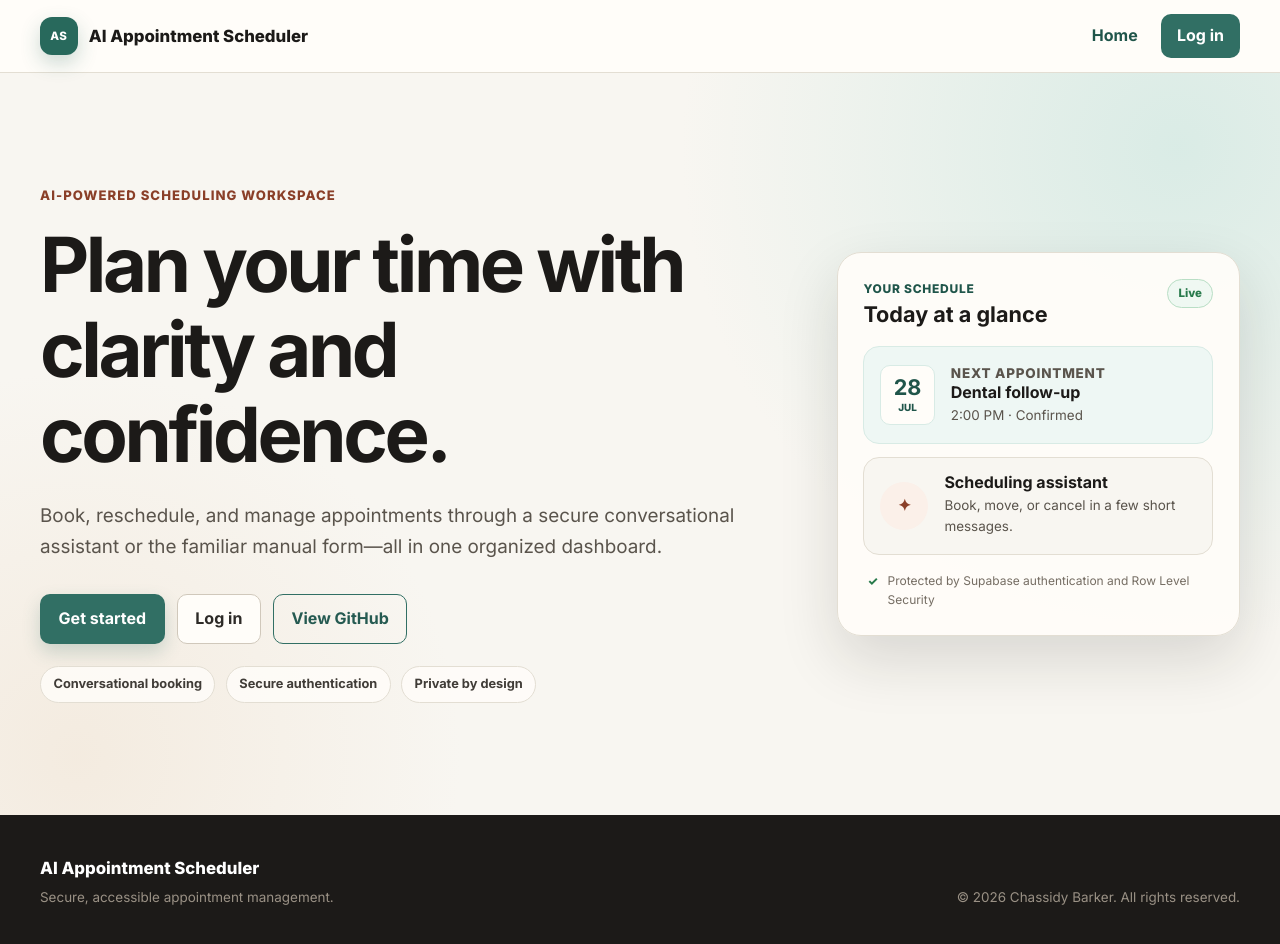
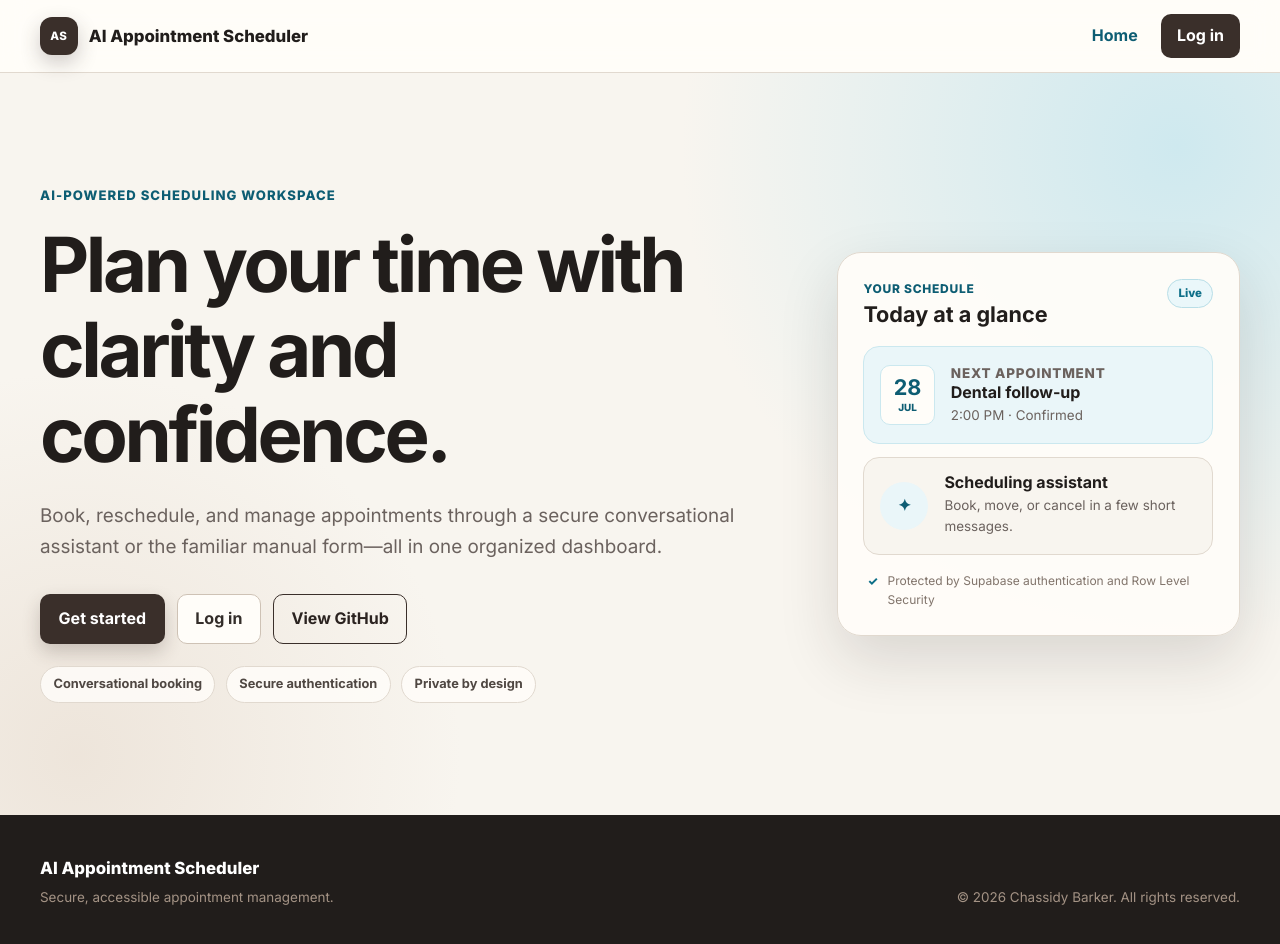
Before and after one commit to chassbarker/ai-appointment-scheduler, a plain HTML site: page index.html in a window 1280 px wide. Drawn offline with Linux system fonts and the light colour scheme.

Commit message:
Adopt Espresso and Sky palette

```diff
--- a/css/style.css
+++ b/css/style.css
@@ -1,28 +1,24 @@
 :root {
     color-scheme: only light;
-    --primary-50: #eef7f4;
-    --primary-100: #d8ebe5;
-    --primary-500: #347d6f;
-    --primary-600: #28695c;
-    --primary-700: #1f554a;
-    --accent-50: #fbf0e9;
-    --accent-100: #f2d5c5;
-    --accent-600: #a24f32;
-    --accent-700: #8a3f28;
-    --button-primary: #316f64;
-    --button-primary-hover: #255a51;
-    --slate-50: #f8f6f1;
-    --slate-100: #f1eee7;
-    --slate-200: #e3ded3;
-    --slate-300: #d0c8bb;
-    --slate-400: #9a9185;
-    --slate-500: #756d63;
-    --slate-600: #5a544c;
-    --slate-700: #403c37;
-    --slate-800: #2d2a27;
-    --slate-900: #1c1a18;
+    --primary-50: #eaf6f9;
+    --primary-100: #cbe8ef;
+    --primary-500: #168aad;
+    --primary-600: #11738f;
+    --primary-700: #0d5d73;
+    --button-primary: #3a2f2a;
+    --button-primary-hover: #2b2320;
+    --slate-50: #f8f5ef;
+    --slate-100: #f1ece5;
+    --slate-200: #e1d9cf;
+    --slate-300: #cec2b5;
+    --slate-400: #a49385;
+    --slate-500: #81746b;
+    --slate-600: #6b625e;
+    --slate-700: #4f4742;
+    --slate-800: #332d2a;
+    --slate-900: #211d1b;
     --surface: #fffdf9;
-    --success: #287a4b;
+    --success: #0d6f88;
     --danger: #b91c1c;
     --danger-soft: #fef2f2;
     --radius-sm: .375rem;
@@ -30,9 +26,9 @@
     --radius-lg: 1rem;
     --radius-xl: 1.5rem;
     --radius-full: 9999px;
-    --shadow-sm: 0 1px 2px rgb(28 26 24 / .08);
-    --shadow-md: 0 12px 30px rgb(28 26 24 / .1);
-    --shadow-lg: 0 24px 60px rgb(28 26 24 / .14);
+    --shadow-sm: 0 1px 2px rgb(33 29 27 / .08);
+    --shadow-md: 0 12px 30px rgb(33 29 27 / .1);
+    --shadow-lg: 0 24px 60px rgb(33 29 27 / .14);
     --transition: 150ms ease;
 }
 
@@ -174,11 +170,11 @@ h4 {
     align-items: center;
     justify-content: center;
     color: #fff;
-    background: var(--primary-600);
+    background: var(--button-primary);
     border-radius: .75rem;
     font-size: .72rem;
     letter-spacing: .04em;
-    box-shadow: 0 8px 20px rgb(40 105 92 / .24);
+    box-shadow: 0 8px 20px rgb(58 47 42 / .24);
 }
 
 .nav {
@@ -232,8 +228,8 @@ h4 {
     overflow: hidden;
     padding-block: clamp(4rem, 9vw, 7rem);
     background:
-        radial-gradient(circle at 92% 10%, rgb(216 235 229 / .95), transparent 31rem),
-        radial-gradient(circle at 6% 92%, rgb(242 231 217 / .72), transparent 24rem),
+        radial-gradient(circle at 92% 10%, rgb(203 232 239 / .92), transparent 31rem),
+        radial-gradient(circle at 6% 92%, rgb(233 222 210 / .7), transparent 24rem),
         var(--slate-50);
 }
 
@@ -249,7 +245,7 @@ h4 {
 
 .eyebrow {
     margin-bottom: 1rem;
-    color: var(--accent-700);
+    color: var(--primary-700);
     font-size: .82rem;
     font-weight: 800;
     letter-spacing: .08em;
@@ -307,7 +303,7 @@ h4 {
     inset: .55rem;
     z-index: -1;
     content: "";
-    background: var(--accent-100);
+    background: var(--primary-100);
     border-radius: var(--radius-xl);
     transform: rotate(2deg);
 }
@@ -338,8 +334,8 @@ h4 {
 .preview-status {
     padding: .28rem .65rem;
     color: var(--success);
-    background: #eff8f2;
-    border: 1px solid #b9dec5;
+    background: #eaf7fa;
+    border: 1px solid #b9dee7;
     border-radius: var(--radius-full);
     font-size: .72rem;
     font-weight: 800;
@@ -407,8 +403,8 @@ h4 {
     display: inline-flex;
     align-items: center;
     justify-content: center;
-    color: var(--accent-700);
-    background: var(--accent-50);
+    color: var(--primary-700);
+    background: var(--primary-50);
     border-radius: var(--radius-full);
     font-weight: 800;
 }
@@ -463,7 +459,7 @@ h4 {
 .btn-primary {
     color: #fff;
     background: var(--button-primary);
-    box-shadow: 0 8px 18px rgb(49 111 100 / .22);
+    box-shadow: 0 8px 18px rgb(58 47 42 / .22);
 }
 
 .btn-primary:hover {
@@ -534,8 +530,8 @@ h4 {
     place-items: center;
     padding-block: clamp(3rem, 8vw, 6rem);
     background:
-        radial-gradient(circle at 85% 12%, rgb(216 235 229 / .9), transparent 28rem),
-        radial-gradient(circle at 10% 88%, rgb(242 231 217 / .68), transparent 24rem);
+        radial-gradient(circle at 85% 12%, rgb(203 232 239 / .9), transparent 28rem),
+        radial-gradient(circle at 10% 88%, rgb(233 222 210 / .68), transparent 24rem);
 }
 
 .auth-card {
@@ -552,7 +548,7 @@ h4 {
     inset: 0 0 auto;
     height: .3rem;
     content: "";
-    background: linear-gradient(90deg, var(--primary-700), var(--accent-600));
+    background: linear-gradient(90deg, var(--button-primary), var(--primary-500));
 }
 
 .auth-card h1 {
@@ -663,7 +659,7 @@ textarea {
     overflow: hidden;
     padding: clamp(1.5rem, 4vw, 2.5rem);
     background:
-        radial-gradient(circle at 92% 15%, rgb(216 235 229 / .9), transparent 22rem),
+        radial-gradient(circle at 92% 15%, rgb(203 232 239 / .9), transparent 22rem),
         var(--surface);
     border-radius: var(--radius-xl);
 }
@@ -675,7 +671,7 @@ textarea {
     width: 12rem;
     height: 12rem;
     content: "";
-    border: 1.7rem solid rgb(40 105 92 / .08);
+    border: 1.7rem solid rgb(22 138 173 / .08);
     border-radius: var(--radius-full);
 }
 
@@ -732,7 +728,7 @@ textarea {
     overflow-y: auto;
     padding: 1rem;
     background:
-        linear-gradient(rgb(248 246 241 / .96), rgb(248 246 241 / .96)),
+        linear-gradient(rgb(248 245 239 / .96), rgb(248 245 239 / .96)),
         radial-gradient(circle at top right, var(--primary-100), transparent 20rem);
     border: 1px solid var(--slate-200);
     border-radius: var(--radius-lg);
@@ -918,16 +914,16 @@ textarea {
 .status-badge {
     padding: .22rem .6rem;
     color: var(--success);
-    background: #eff8f2;
-    border: 1px solid #b9dec5;
+    background: #eaf7fa;
+    border: 1px solid #b9dee7;
     border-radius: var(--radius-full);
     font-size: .72rem;
     font-weight: 800;
 }
 
 .is-completed {
-    background: #f6fbf7;
-    border-color: #b9dec5;
+    background: #f3fafb;
+    border-color: #b9dee7;
 }
 
 .footer {
@@ -976,7 +972,7 @@ textarea {
 
 .error-card h1 {
     margin: 0;
-    color: var(--accent-600);
+    color: var(--primary-600);
     font-size: clamp(5rem, 18vw, 8rem);
     letter-spacing: -.08em;
 }
--- a/index.html
+++ b/index.html
@@ -11,7 +11,7 @@
     <link rel="preconnect" href="https://fonts.googleapis.com">
     <link rel="preconnect" href="https://fonts.gstatic.com" crossorigin>
     <link href="https://fonts.googleapis.com/css2?family=Inter:wght@400;500;600;700;800&display=swap" rel="stylesheet">
-    <link rel="stylesheet" href="css/style.css">
+    <link rel="stylesheet" href="css/style.css?v=20260726">
 </head>
 <body>
     <a class="skip-link" href="#mainContent">Skip to main content</a>
```
Also changed, not shown: 404.html (+1 -1 lines), dashboard.html (+1 -1 lines), login.html (+1 -1 lines), reset-password.html (+1 -1 lines).
